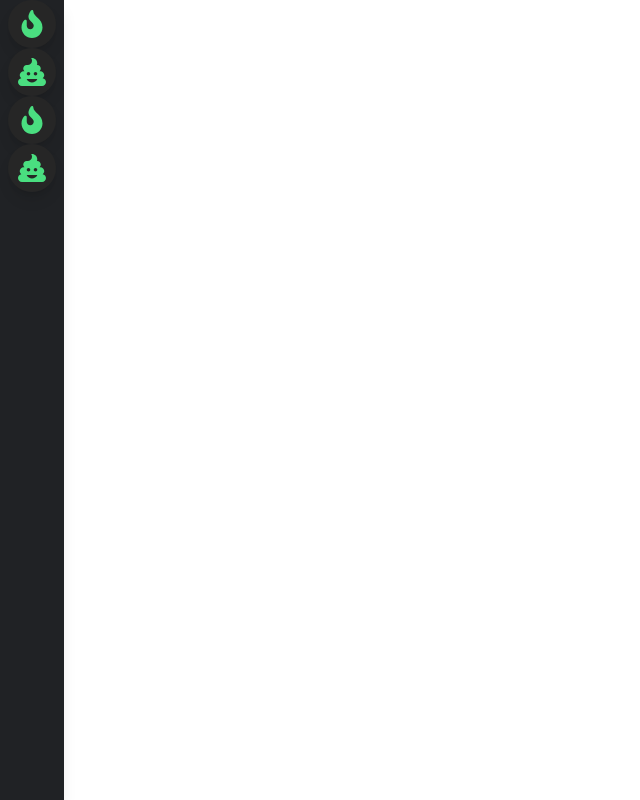
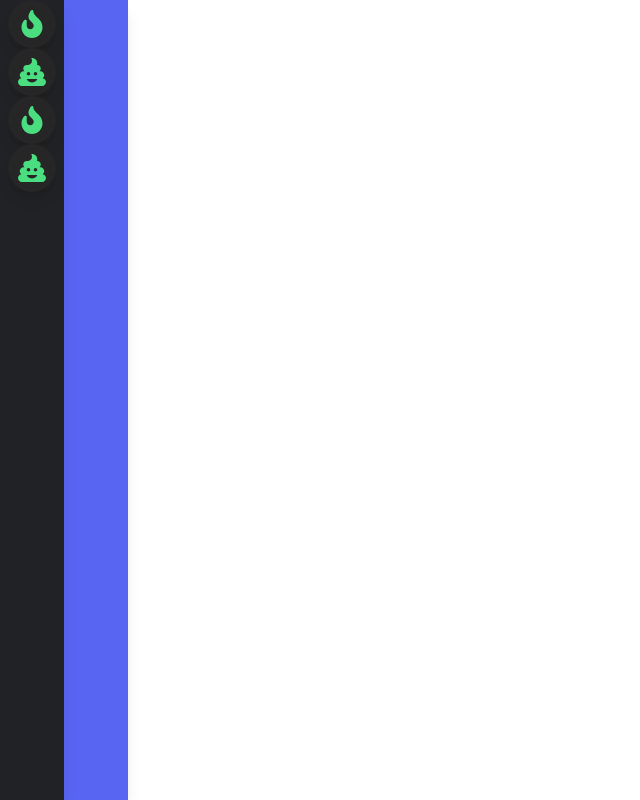
Before and after one commit to MichOchieng/sandbox, a React (Create React App) app in the folder frameworks/tailwind/: page / in a window 1280 px wide. Shown: the whole page, without its empty margins (0-640 px from the left). Built offline with nearby package versions, Linux system fonts and the light colour scheme; the HTML template or start-up script is replaced by a standard one.

Commit message:
Added another div

```diff
--- a/frameworks/tailwind/src/components/sidebar.tsx
+++ b/frameworks/tailwind/src/components/sidebar.tsx
@@ -2,13 +2,17 @@ import { FaFire, FaPoo } from 'react-icons/fa';
 
 export default function SideBar () {
 
-    const SidebarIcon = ({ icon }:any) => (
-        <div className="sidebar-icon">
+    const SidebarIcon = ({ icon, text="Tooltip"}:any) => (
+        <div className="sidebar-icon group">
             {icon}
+            <span className='sidebar-tooltip group-hover:scale-100'>
+                {text}
+            </span>
         </div>
     );
 
     return(
+        <>
             <div
                 className="
                 fixed top-0 h-screen w-16 m-0 flex flex-col
@@ -19,5 +23,13 @@ export default function SideBar () {
                 <SidebarIcon icon={<FaFire size='28'/>}/>
                 <SidebarIcon icon={<FaPoo  size='28'/>}/>
             </div>
+            <div
+            className="
+            h-screen w-32 flex-col
+            bg-secondary text-white shadow-lg"
+            >
+
+            </div>
+        </>
     );
 };
```
Lines whose indentation alone changed are shown as unchanged.
